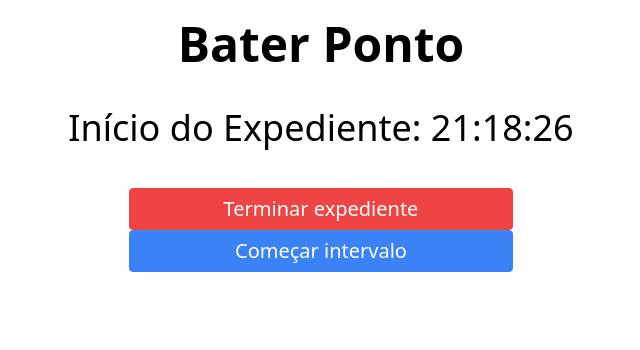
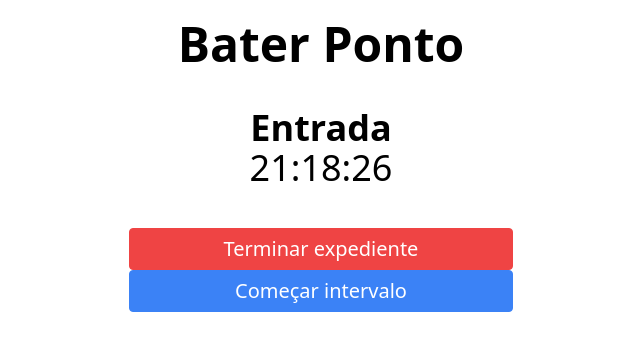
Before and after one commit to IshiiV/bater-ponto, a React (Create React App) app: page / in a window 1280 px wide. Both pictures are taken after a click on the button "Começar expediente". Shown: the top 350 px of the page, without its empty margins (319-959 px from the left). Built offline with nearby package versions, Linux system fonts and the light colour scheme.

Commit message:
few adjusts

```diff
--- /dev/null
+++ b/src/components/SlotIntervalo.tsx
@@ -0,0 +1,31 @@
+interface ChildProps {
+	horario_entrada: any;
+	horario_saida: any;
+	children?: React.ReactNode;
+}
+
+export const SlotIntervalo: React.FC<ChildProps> = ({
+	horario_entrada,
+	horario_saida,
+	children,
+}) => {
+	let content;
+
+	// if (horario_saida.diff(horario_entrada, 'seconds') >= 3600)
+	if (horario_saida.diff(horario_entrada, 'seconds') >= 5)
+		content = <p className="text-center flex-auto rounded border-red-500 bg-red-500 text-black px-3 py-1.5 border">Excedeu o limite de 1 hora de intervalo</p>
+	else
+		content =
+		(<>
+			<p className="font-semibold">{children}</p>
+			{/* <p>{horario_saida.diff(horario_entrada, 'minutes')} min</p> */}
+			<p>{horario_saida.diff(horario_entrada, 'seconds')} sec</p>
+		</>);
+	return (
+		<div>
+			{content}
+		</div>
+	);
+};
+
+export default SlotIntervalo
--- /dev/null
+++ b/src/components/SlotTime.tsx
@@ -0,0 +1,18 @@
+interface ChildProps {
+	horario: any;
+	children?: React.ReactNode;
+}
+
+export const SlotTime: React.FC<ChildProps> = ({
+	horario,
+	children,
+}) => {
+	return (
+		<div>
+			<p className="font-semibold">{children}</p>
+			<p>{horario.format('HH:mm:ss')}</p>
+		</div>
+	);
+};
+
+export default SlotTime
--- a/src/components/Tela.tsx
+++ b/src/components/Tela.tsx
@@ -1,3 +1,6 @@
+import SlotTime from "./SlotTime";
+import SlotIntervalo from "./SlotIntervalo";
+
 interface ChildProps {
 	estado: number;
 	expedienteEntrada: any;
@@ -15,51 +18,39 @@ export const Tela: React.FC<ChildProps> = ({
 }) => {
 	let content_expediente_inicio;
 	let content_expediente_final;
-	let content_intervalo_inicio;
-	let content_intervalo_final;
-	let aviso;
+	let content_intervalo;
 
 	switch(estado) {
 		case 1:
-			content_expediente_inicio = <div>Início do Expediente: {expedienteEntrada.format('HH:mm:ss')}</div>
+			content_expediente_inicio =	<SlotTime horario = {expedienteEntrada}>Entrada</SlotTime>;
 		break;
 		case 2:
-			content_expediente_inicio = <div>Início do Expediente: {expedienteEntrada.format('HH:mm:ss')}</div>
-			content_intervalo_inicio = <div>Início do Intervalo: {intervaloEntrada.format('HH:mm:ss')}</div>
+			content_expediente_inicio =	<SlotTime horario = {expedienteEntrada}>Entrada</SlotTime>;
+			content_intervalo = <SlotTime horario = {intervaloEntrada}>Início do intervalo</SlotTime>;
 		break;
 		case 3:
-			content_expediente_inicio = <div>Início do Expediente: {expedienteEntrada.format('HH:mm:ss')}</div>
-			content_intervalo_inicio = <div>Início do Intervalo: {intervaloEntrada.format('HH:mm:ss')}</div>
-			content_intervalo_final = <div>Fim do Intervalo: {intervaloSaida.format('HH:mm:ss')}</div>
+			content_expediente_inicio =	<SlotTime horario = {expedienteEntrada}>Entrada</SlotTime>;
+			content_intervalo = <SlotIntervalo horario_entrada = {intervaloEntrada} horario_saida = {intervaloSaida}>Intervalo</SlotIntervalo>;
 		break;
 		case 4:
-			content_expediente_inicio = <div>Início do Expediente: {expedienteEntrada.format('HH:mm:ss')}</div>
-			content_expediente_final = <div>Fim do Expediente: {expedienteSaida.format('HH:mm:ss')}</div>
-			content_intervalo_inicio = <div>Início do Intervalo: {intervaloEntrada.format('HH:mm:ss')}</div>
-			content_intervalo_final = <div>Fim do Intervalo: {intervaloSaida.format('HH:mm:ss')}</div>
+			content_expediente_inicio =	<SlotTime horario = {expedienteEntrada}>Entrada</SlotTime>;
+			content_expediente_final = <SlotTime horario = {expedienteSaida}>Saída</SlotTime>;
+			content_intervalo = <SlotIntervalo horario_entrada = {intervaloEntrada} horario_saida = {intervaloSaida}>Intervalo</SlotIntervalo>;
 		break;
 		case 5:
-			content_expediente_inicio = <div>Início do Expediente: {expedienteEntrada.format('HH:mm:ss')}</div>
-			content_expediente_final = <div>Fim do Expediente: {expedienteSaida.format('HH:mm:ss')}</div>
+			content_expediente_inicio =	<SlotTime horario = {expedienteEntrada}>Entrada</SlotTime>;
+			content_expediente_final = <SlotTime horario = {expedienteSaida}>Saída</SlotTime>;
 		break;
 		default:
 	}
-
-	//if (intervaloSaida.diff(intervaloEntrada, 'seconds') > 3600 && (estado === 3 || estado === 4))
-	if (intervaloSaida.diff(intervaloEntrada, 'seconds') >= 5 && (estado === 3 || estado === 4))
-		aviso = <div className="text-center flex-auto rounded border-red-500 bg-red-500 text-black px-3 py-1.5 border">Excedeu o limite do tempo do intervalo</div>
 
   return (
 		<div className="container mx-auto py-5 by-5">
 			<h1 className="font-bold text-center text-5xl	pb-5 bb-5">Bater Ponto</h1>
 			<div className="text-4xl text-center  my-5">
 				{content_expediente_inicio}
+				{content_intervalo}
 				{content_expediente_final}
-			</div>
-			<div className="text-4xl text-center  my-5">
-				{content_intervalo_inicio}
-				{content_intervalo_final}
-				{aviso}
 			</div>
 		</div>
   );
```
